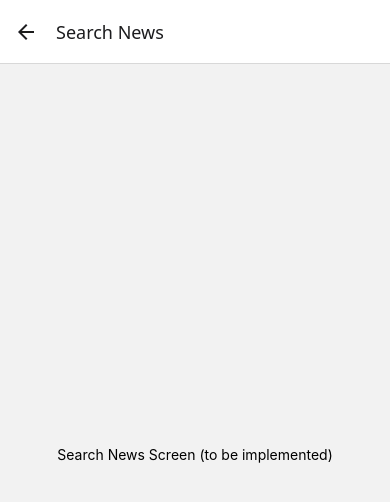
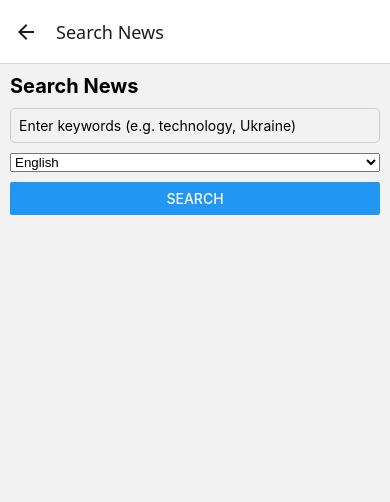
Before and after one commit to FuscusNight/Pocket-News, a React Native app: screen /SearchNews in a window 390 px wide. Shown: the top 502 px of the page. Built offline with nearby package versions, Linux system fonts and the light colour scheme.

Commit message:
Search Function
Can search keywords and in specific countries that NewsAPI supports , if no keyword is given it defaults to the selected countries word for "news" so it gives just general news.

```diff
--- a/api/NewsAPI.js
+++ b/api/NewsAPI.js
@@ -15,26 +15,12 @@ export async function getTopHeadlines({ pageSize = 20 }) {
 }
 
 // Search news by keyword(s) and countries
-export async function searchNews({ query, countries = [], pageSize = 20 }) {
+export async function searchNews({ query, language = "en", pageSize = 20 }) {
   if (!NEWS_API_KEY) throw new Error("Missing NewsAPI key!");
 
-  // NewsAPI only supports one country at a time for /top-headlines, but /everything is worldwide
-  if (countries.length === 0) {
-    // Worldwide search
-    const url = `${BASE_URL}/everything?apiKey=${NEWS_API_KEY}&q=${encodeURIComponent(query)}&pageSize=${pageSize}`;
-    const res = await fetch(url);
-    return res.json();
-  } else {
-    // Multiple countries: fetch for each, then merge, again gotta mind API calls limits here
-    const allResults = [];
-    for (const country of countries) {
-      const url = `${BASE_URL}/top-headlines?apiKey=${NEWS_API_KEY}&q=${encodeURIComponent(query)}&country=${country}&pageSize=${pageSize}`;
-      const res = await fetch(url);
-      const data = await res.json();
-      if (data.articles) allResults.push(...data.articles);
-    }
-    return { articles: allResults };
-  }
+  const url = `${BASE_URL}/everything?apiKey=${NEWS_API_KEY}&q=${encodeURIComponent(query)}&language=${language}&pageSize=${pageSize}`;
+  const res = await fetch(url);
+  return res.json();
 }
 
 export async function getRandomArticle({ query = "", pageSize = 30 }) {
--- a/screens/SearchNewsScreen.js
+++ b/screens/SearchNewsScreen.js
@@ -1,10 +1,166 @@
-import React from "react";
-import { View, Text } from "react-native";
+import { Picker } from "@react-native-picker/picker";
+import React, { useState } from "react";
+import {
+  View,
+  Text,
+  TextInput,
+  Button,
+  ActivityIndicator,
+  FlatList,
+  Linking,
+  Image,
+} from "react-native";
 
-export default function TopHeadlinesScreen() {
+import { searchNews } from "../api/NewsAPI";
+
+const LANGUAGES = [
+  { code: "en", name: "English" },
+  { code: "sv", name: "Swedish" },
+  { code: "fi", name: "Finnish" },
+  { code: "hr", name: "Croatian" },
+  { code: "de", name: "German" },
+  { code: "fr", name: "French" },
+  { code: "it", name: "Italian" },
+  { code: "es", name: "Spanish" },
+  { code: "pt", name: "Portuguese" },
+  { code: "jp", name: "Japanese" },
+  { code: "zh", name: "Chinese" },
+  { code: "ar", name: "Arabic" },
+];
+
+const DEFAULT_KEYWORDS = {
+  ar: "أخبار",
+  de: "nachrichten",
+  en: "news",
+  es: "noticias",
+  fr: "nouvelles",
+  it: "notizie",
+  nl: "nieuws",
+  no: "nyheter",
+  pt: "notícias",
+  sv: "nyheter",
+  zh: "新闻",
+  hr: "vijesti",
+  fi: "uutiset",
+  jp: "ニュース",
+};
+
+export default function SearchNewsScreen() {
+  const [query, setQuery] = useState("");
+  const [language, setLanguage] = useState("en");
+  const [articles, setArticles] = useState([]);
+  const [loading, setLoading] = useState(false);
+  const [hasSearched, setHasSearched] = useState(false);
+
+  const handleSearch = async () => {
+    const searchTerm = query.trim() // trim to remove whitespace
+      ? query // If the user typed something, use that as the search term.
+      : DEFAULT_KEYWORDS[language] || "news"; // if left empty default to selected language's word for "news" or if not in defaults, default to "news"
+
+    // Show the loading spinner and mark that a search has been performed.
+    setLoading(true);
+    setHasSearched(true);
+
+    // Call the centralized API function, passing:
+    // - the search term (user's input or default)
+    // - the selected language code (e.g., "en", "de", etc.)
+    // - how many articles to fetch (50)
+    const result = await searchNews({
+      query: searchTerm,
+      language,
+      pageSize: 50,
+    });
+
+    // Store the articles in state so they can be displayed in the list.
+    setArticles(result.articles || []);
+
+    // Hide the loading spinner.
+    setLoading(false);
+  };
+
   return (
-    <View style={{ flex: 1, alignItems: "center", justifyContent: "center" }}>
-      <Text>Search News Screen (to be implemented)</Text>
+    <View style={{ flex: 1, padding: 10 }}>
+      <Text style={{ fontSize: 20, fontWeight: "bold", marginBottom: 10 }}>
+        Search News
+      </Text>
+      <TextInput
+        placeholder="Enter keywords (e.g. technology, Ukraine)"
+        value={query}
+        onChangeText={setQuery}
+        style={{
+          borderWidth: 1,
+          borderColor: "#ccc",
+          borderRadius: 5,
+          padding: 8,
+          marginBottom: 10,
+        }}
+      />
+      {/* The Picker below lets the user select a language for their news search.
+      LANGUAGES is an array of objects like { code: "de", name: "German" }.
+      For each language, we create a Picker.Item:
+      - key={c.code}: unique identifier for React
+      - label={c.name}: what the user sees in the dropdown (e.g., "German")
+      - value={c.code}: the value set in state when selected (e.g., "de")
+      */}
+      <Picker
+        selectedValue={language}
+        onValueChange={setLanguage}
+        style={{ marginBottom: 10 }}
+      >
+        {LANGUAGES.map((c) => (
+          <Picker.Item key={c.code} label={c.name} value={c.code} />
+        ))}
+      </Picker>
+      <Button title="Search" onPress={handleSearch} />
+      {loading ? (
+        <ActivityIndicator
+          size="large"
+          color="#0000ff"
+          style={{ marginTop: 20 }}
+        />
+      ) : hasSearched && articles.length === 0 ? (
+        <Text style={{ marginTop: 20, color: "gray" }}>
+          No articles found for your search.
+        </Text>
+      ) : (
+        <FlatList
+          data={articles}
+          keyExtractor={(item, idx) => item.url + idx} // Item indetifier idx combined with articles url (item.url) to make sure each item is unique
+          // The renderItem function is called for each item in the articles array, always call it item otherwise it will throw an error or you have to deconstruct it in rendering
+          renderItem={({ item }) => (
+            <View
+              style={{
+                marginBottom: 20,
+                borderBottomWidth: 1,
+                borderColor: "#ccc",
+                paddingBottom: 10,
+              }}
+            >
+              {item.urlToImage && (
+                <Image
+                  source={{ uri: item.urlToImage }} // The image is fetched from the article object of newsAPI
+                  style={{
+                    width: "100%",
+                    height: 180,
+                    borderRadius: 8,
+                    marginBottom: 5,
+                  }}
+                  resizeMode="cover"
+                />
+              )}
+              <Text style={{ fontWeight: "bold", fontSize: 16 }}>
+                {item.title}
+              </Text>
+              <Text style={{ color: "gray" }}>{item.source?.name}</Text>
+              <Text numberOfLines={3}>{item.description}</Text>
+              <Button
+                title="Read More"
+                onPress={() => Linking.openURL(item.url)}
+              />
+            </View>
+          )}
+        />
+      )}
     </View>
   );
 }
```
